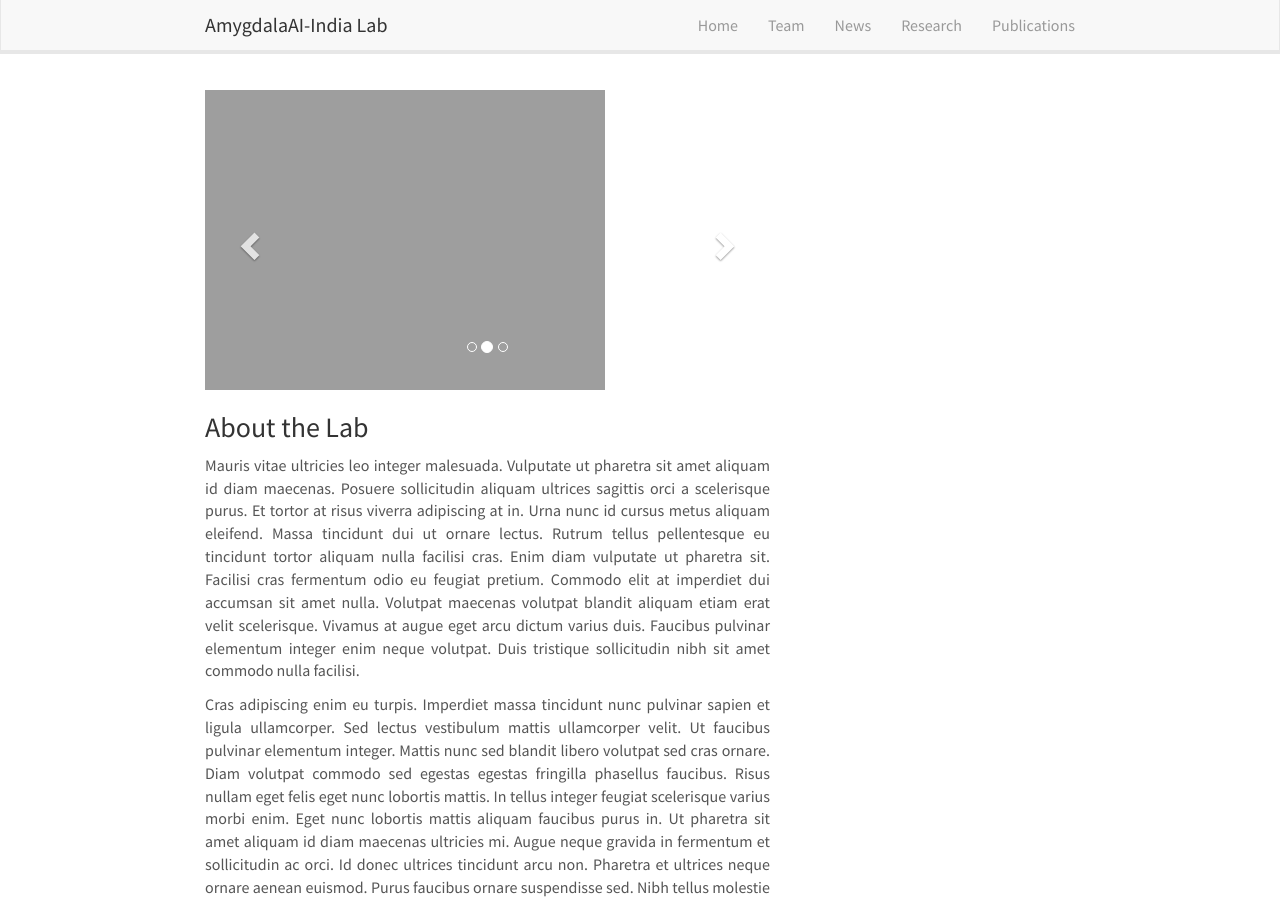
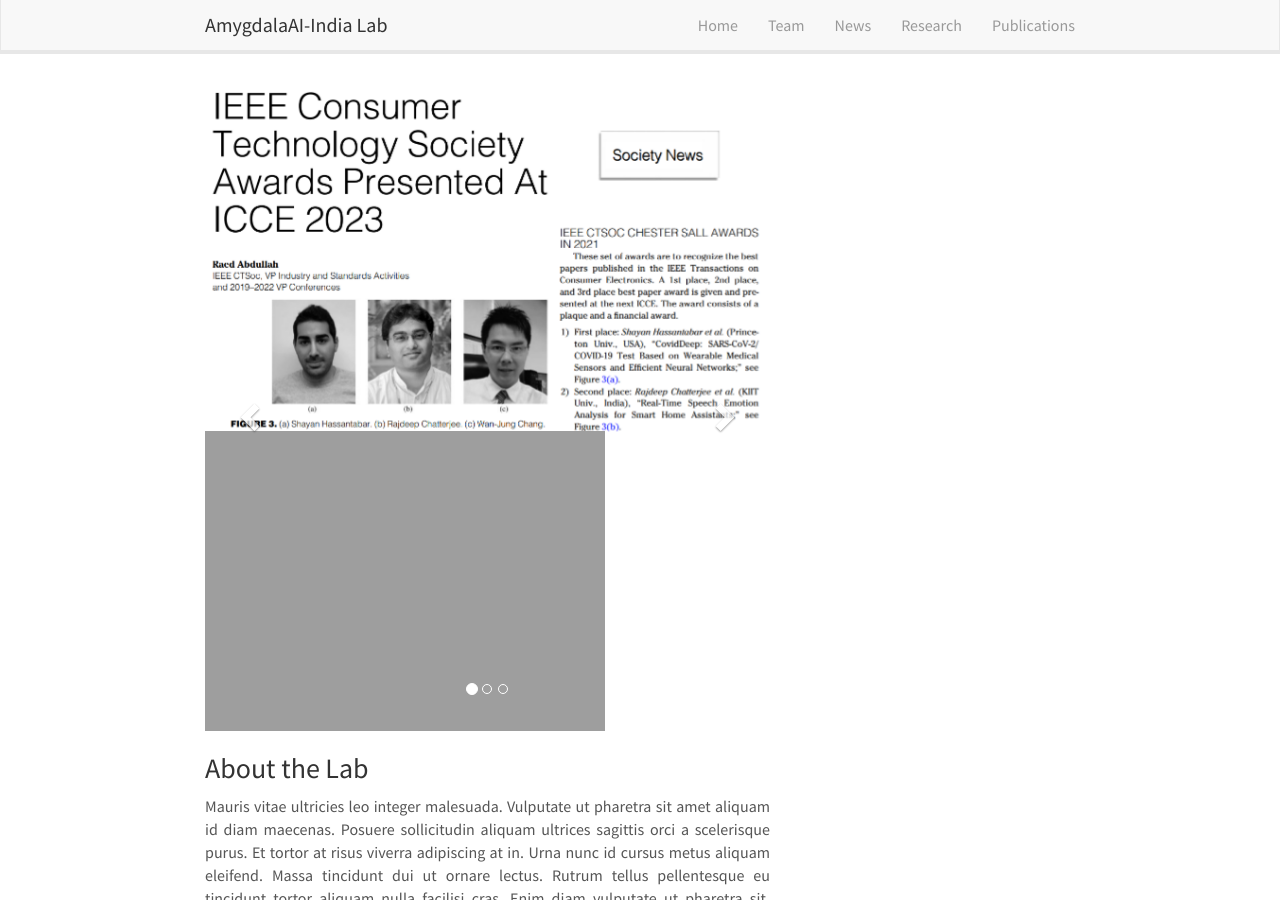
Before and after one commit to amygdalaaiindia/amygdalaaiindia.github.io, a Jekyll site: the page built from _pages/home.md, in a window 1280 px wide and 900 px high. Built offline with Jekyll 4.4.1, drawn with Linux system fonts in a browser that asks for light colours; nearby versions of some CDN libraries; comment, search, counter and statistics services are not loaded.

Commit message:
Update homelay.html

```diff
--- a/_layouts/homelay.html
+++ b/_layouts/homelay.html
@@ -13,6 +13,9 @@
 
 		<!-- Items -->
 		<div class="carousel-inner" markdown="0">
+			<div class="item active">
+				<img src="{{ site.url }}{{ site.baseurl }}/images/slider/CTSOC Award.png" alt="Slide 1" />
+			</div>
 			<div class="item active">
 				<img src="{{ site.url }}{{ site.baseurl }}/images/slider/11.png" alt="Slide 1" />
 			</div>
```
